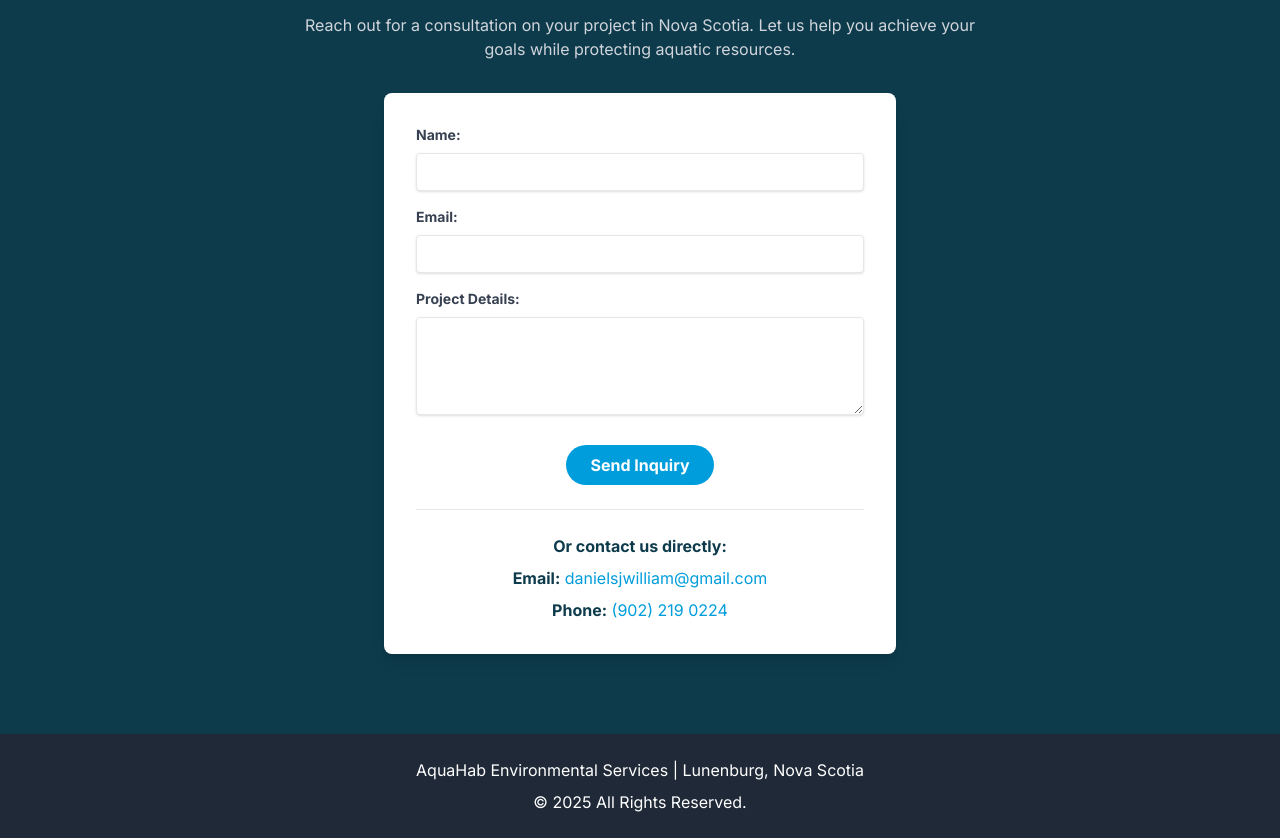
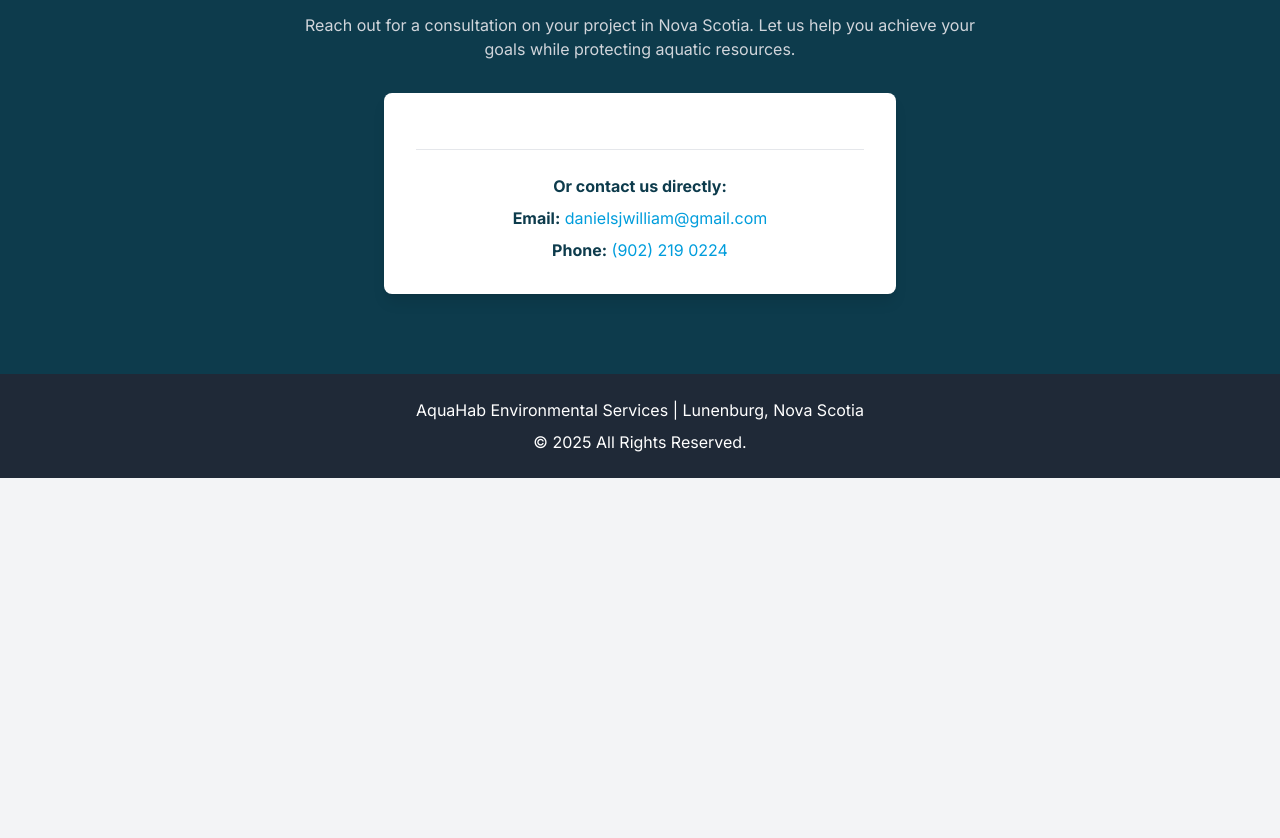
Before and after one commit to WDAN72/aquahabwebsite, a plain HTML site: page index.html in a window 1280 px wide. Shown: the part 2371-3209 px from the top of the page. After the commit the page ends 2849 px from the top, so only its background shows below. Drawn offline with nearby package versions, Linux system fonts and the light colour scheme.

Commit message:
Update index.html

```diff
--- a/index.html
+++ b/index.html
@@ -165,25 +165,7 @@
                     Reach out for a consultation on your project in Nova Scotia. Let us help you achieve your goals while protecting aquatic resources.
                 </p>
                 <div class="bg-white p-8 rounded-lg shadow-lg max-w-lg mx-auto text-left text-brand-dark">
-                    <form name="contact" method="POST" data-netlify="true">
-                        <div class="mb-4">
-                            <label for="name" class="block text-gray-700 text-sm font-bold mb-2">Name:</label>
-                            <input type="text" name="name" id="name" class="shadow appearance-none border rounded w-full py-2 px-3 text-gray-700 leading-tight focus:outline-none focus:shadow-outline" required>
-                        </div>
-                        <div class="mb-4">
-                            <label for="email" class="block text-gray-700 text-sm font-bold mb-2">Email:</label>
-                            <input type="email" name="email" id="email" class="shadow appearance-none border rounded w-full py-2 px-3 text-gray-700 leading-tight focus:outline-none focus:shadow-outline" required>
-                        </div>
-                        <div class="mb-6">
-                            <label for="message" class="block text-gray-700 text-sm font-bold mb-2">Project Details:</label>
-                            <textarea name="message" id="message" rows="4" class="shadow appearance-none border rounded w-full py-2 px-3 text-gray-700 leading-tight focus:outline-none focus:shadow-outline" required></textarea>
-                        </div>
-                        <div class="flex items-center justify-center">
-                            <button type="submit" class="bg-brand-accent text-white font-bold py-2 px-6 rounded-full bg-brand-accent-hover transition duration-300">
-                                Send Inquiry
-                            </button>
-                        </div>
-                    </form>
+
                     <div class="text-center mt-6 border-t pt-6">
                         <p class="mb-2"><strong>Or contact us directly:</strong></p>
                         <p class="mb-2"><strong>Email:</strong> <a href="mailto:danielsjwilliam@gmail.com" class="text-brand-accent hover:underline">danielsjwilliam@gmail.com</a></p>
```
